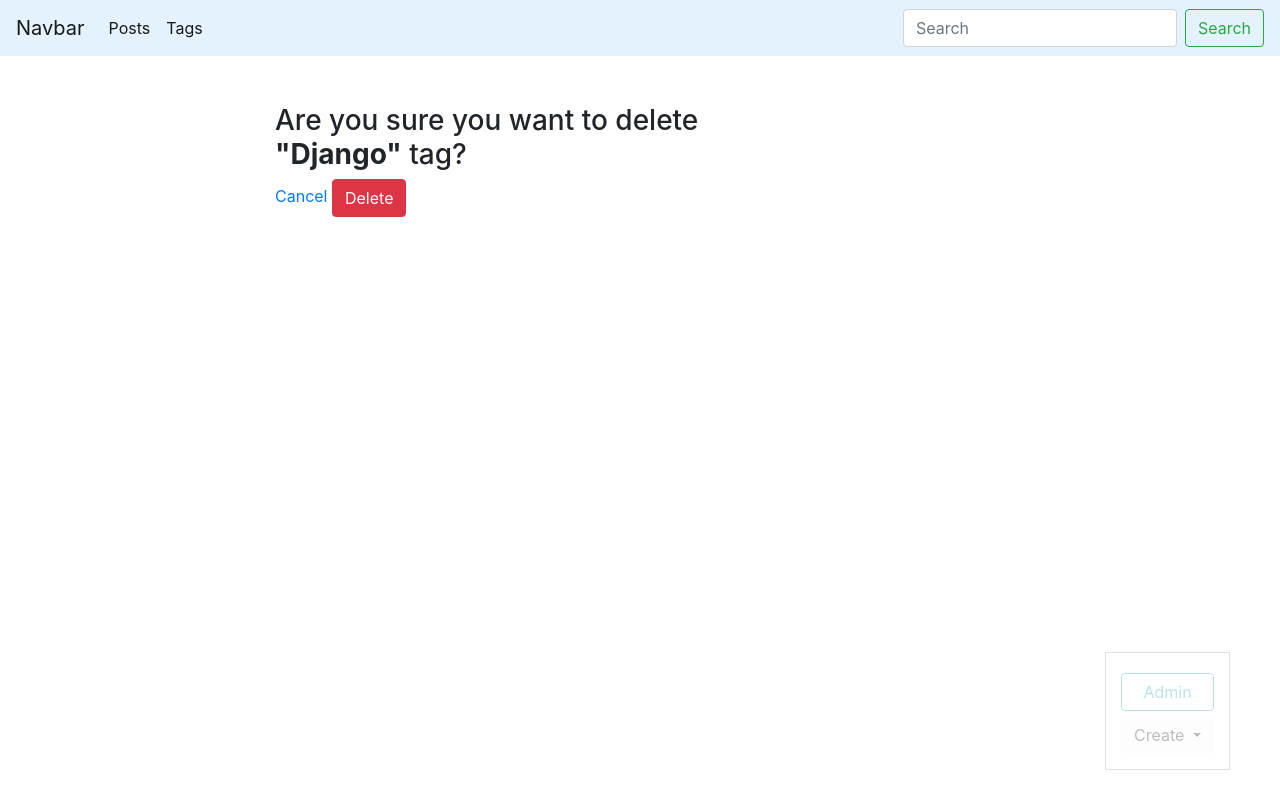
After one commit to Arkkav/blogengine, a Django app: a page that uses templates/base.html in a window 1280 px wide. The commit adds this page. Run offline with Django 3.2, Linux system fonts and the light colour scheme; a user stored in the database is signed in; data comes from the database, SQL or seed files in the repository; both versions use the stored data as it was after the commit; some libraries are stand-ins or nearby versions.

Commit message:
add objects edit, delele, simple search

```diff
--- a/blog/templates/blog/base_blog.html
+++ b/blog/templates/blog/base_blog.html
@@ -1 +1,18 @@
 {% extends 'base.html' %}
+
+{% block admin-panel %}
+    <div class="btn-group">
+        <button type="button" class="btn btn-light dropdown-toggle" data-toggle="dropdown" aria-haspopup="true"
+                aria-expanded="false">
+            Create
+        </button>
+        <div class="dropdown-menu">
+            <a class="dropdown-item" href="{% url 'post_create_url' %}">Post</a>
+            <a class="dropdown-item" href="{% url 'tag_create_url' %}">Tag</a>
+        </div>
+    </div>
+
+    <a href="{{ admin_object.get_update_url }}" class="btn btn-light edit" style="{% if detail %}display: block;{% endif %}">Edit</a>  <!--if we are on tag/post detail pages-->
+    <a href="{{ admin_object.get_delete_url }}" class="btn btn-danger delete" style="{% if detail %}display: block;{% endif %}">Delete</a>
+
+{% endblock %}
--- a/blog/templates/blog/index.html
+++ b/blog/templates/blog/index.html
@@ -10,7 +10,7 @@
 
 {% block content %}
     <h1 class="mb-5">Posts:</h1>
-    {% for post in posts %}
+    {% for post in page_object.object_list %}
         {% include 'blog/includes/post_card_template.html' %}
     {% endfor %}
 {% endblock %}
--- a/blog/templates/blog/post_detail.html
+++ b/blog/templates/blog/post_detail.html
@@ -1,7 +1,7 @@
 {% extends 'blog/base_blog.html' %}
 
 {% block title %}
-    {{ post.title }} - {{ blog.super }}
+    {{ post.title }} - {{ block.super }}
 {% endblock %}
 
 {% block content %}
--- /dev/null
+++ b/blog/templates/blog/tag_delete.html
@@ -0,0 +1,17 @@
+{% extends 'blog/base_blog.html' %}
+
+{% block title %}
+    Delete tag "{{ tag.title|title }}" - {{ block.super }}
+{% endblock %}
+
+{% block content %}
+    <form action="{{ tag.get_delete_url }}" method="post">
+        {% csrf_token %}
+
+        <h3>Are you sure you want to delete <b>"{{ tag.title|title }}"</b> tag?</h3>
+        <a href="{{ tag.get_absolute_url }}">Cancel</a>
+        <button type="submit" name="button" class="btn btn-danger">Delete</button>
+
+    </form>
+
+{% endblock %}
--- a/blog/templates/blog/tag_detail.html
+++ b/blog/templates/blog/tag_detail.html
@@ -1,7 +1,7 @@
 {% extends 'blog/base_blog.html' %}
 
 {% block title %}
-    {{ tag.title }} - {{ blog.super }}   <!--call parents' block-->
+    {{ tag.title }} - {{ block.super }}   <!--call parents' block-->
 {% endblock %}
 
 {% block content %}
--- a/blog/templates/blog/tags_list.html
+++ b/blog/templates/blog/tags_list.html
@@ -2,7 +2,7 @@
 
 
 {% block title %}
-    Tags list - {{ blog.super }}
+    Tags list - {{ block.super }}
 {% endblock %}
 
 {% block content %}
--- a/blog/urls.py
+++ b/blog/urls.py
@@ -7,8 +7,10 @@
     path('post/create/', PostCreate.as_view(), name='post_create_url'),
     path('post/<str:slug>/', PostDetail.as_view(), name='post_detail_url'),
     path('post/<str:slug>/update/', PostUpdate.as_view(), name='post_update_url'),
+    path('post/<str:slug>/delete/', PostDelete.as_view(), name='post_delete_url'),
     path('tags', tags_list, name='tags_list_url'),
     path('tag/create/', TagCreate.as_view(), name='tag_create_url'),
     path('tag/<str:slug>/', TagDetail.as_view(), name='tag_detail_url'),
     path('tag/<str:slug>/update/', TagUpdate.as_view(), name='tag_update_url'),
+    path('tag/<str:slug>/delete/', TagDelete.as_view(), name='tag_delete_url'),
 ]
--- a/blog/views.py
+++ b/blog/views.py
@@ -1,13 +1,41 @@
 from django.shortcuts import render, redirect
 from .models import Post, Tag
 from django.views.generic import View
-from .utils import ObjectDetailMixin, ObjCreateMixin, ObjectUpdateMixin
+from .utils import *
 from .forms import TagForm, PostForm
+from django.contrib.auth.mixins import LoginRequiredMixin  # mixin for CBV and decorator for functions
+from django.core.paginator import Paginator
+from django.db.models import Q  # with it we can put OR operand in our search filter
 
 
 def post_list(request):
-    posts = Post.objects.all()
-    return render(request, 'blog/index.html', context={'posts': posts})  # by default searches in templates directory
+    search_query = request.GET.get('search', '')
+    if search_query:
+        posts = Post.objects.filter(Q(title__icontains=search_query) | Q(body__icontains=search_query))  # 'i' in 'icontains' mean letter case independent search
+    else:
+        posts = Post.objects.all()
+
+    paginator = Paginator(posts, 10)
+    page_number = request.GET.get('page', 1)
+    page = paginator.get_page(page_number)
+    is_paginated = page.has_other_pages()
+    if page.has_previous():
+        prev_url = '?page={}'.format(page.previous_page_number())
+    else:
+        prev_url = ''
+
+    if page.has_next():
+        next_url = '?page={}'.format(page.next_page_number())
+    else:
+        next_url = ''
+
+    context = {
+        'page_object': page,
+        'is_paginated': is_paginated,
+        'next_url': next_url,
+        'prev_url': prev_url,
+    }
+    return render(request, 'blog/index.html', context=context)  # by default searches in templates directory
 
 
 class PostDetail(ObjectDetailMixin, View):
@@ -15,15 +43,24 @@
     template = 'blog/post_detail.html'
 
 
-class PostCreate(ObjCreateMixin, View):
+class PostCreate(LoginRequiredMixin, ObjCreateMixin, View):
     form_model = PostForm
     template = 'blog/post_create.html'
+    raise_exception = True  # we can also redirect a user to the login page
 
 
-class PostUpdate(ObjectUpdateMixin, View):
+class PostUpdate(LoginRequiredMixin, ObjectUpdateMixin, View):
     model = Post
     model_form = PostForm
     template = 'blog/post_update.html'
+    raise_exception = True
+
+
+class PostDelete(LoginRequiredMixin, ObjectDeleteMixin, View):
+    model = Post
+    redirect_url = 'posts_list_url'
+    template = 'blog/post_delete.html'
+    raise_exception = True
 
 
 class TagDetail(ObjectDetailMixin, View):
@@ -31,15 +68,24 @@
     template = 'blog/tag_detail.html'
 
 
-class TagCreate(ObjCreateMixin, View):
+class TagCreate(LoginRequiredMixin, ObjCreateMixin, View):
     form_model = TagForm
     template = 'blog/tag_create.html'
+    raise_exception = True
 
 
-class TagUpdate(ObjectUpdateMixin, View):
+class TagUpdate(LoginRequiredMixin, ObjectUpdateMixin, View):
     model = Tag
     model_form = TagForm
     template = 'blog/tag_update.html'
+    raise_exception = True
+
+
+class TagDelete(LoginRequiredMixin, ObjectDeleteMixin, View):
+    model = Tag
+    redirect_url = 'tags_list_url'
+    template = 'blog/tag_delete.html'
+    raise_exception = True
 
 
 def tags_list(request):
--- a/blogengine/settings.py
+++ b/blogengine/settings.py
@@ -37,7 +37,7 @@
     'django.contrib.sessions',
     'django.contrib.messages',
     'django.contrib.staticfiles',
-    'blog',
+    'blog',  # add our app
 ]
 
 MIDDLEWARE = [
@@ -121,3 +121,6 @@
 # https://docs.djangoproject.com/en/3.0/howto/static-files/
 
 STATIC_URL = '/static/'
+STATICFILES_DIRS = [
+    os.path.join(BASE_DIR, 'static'),  # add our custom CSS
+]
--- a/blogengine/urls.py
+++ b/blogengine/urls.py
@@ -16,8 +16,10 @@
 from django.contrib import admin
 from django.urls import path
 from django.urls import include
+from .views import redirect_blog
 
 urlpatterns = [
+    path('', redirect_blog),
     path('admin/', admin.site.urls),
     path('blog/', include('blog.urls')),
 ]
--- /dev/null
+++ b/requirements.txt
@@ -0,0 +1,5 @@
+asgiref==3.2.7
+Django==3.0.6
+pkg-resources==0.0.0
+pytz==2020.1
+sqlparse==0.3.1
--- /dev/null
+++ b/static/css/styles.css
@@ -0,0 +1,23 @@
+.admin-panel {
+    border: 1px solid #999;
+    border-radiud: 2px;
+    position: fixed;
+    right: 50px;
+    bottom: 30px;
+    opacity: 0.3;
+    padding: 15px;
+
+}
+
+.admin-panel:hover {
+    opacity: 1;
+}
+
+.admin-panel a {
+    display: block;
+    margin: 5px 0;
+}
+
+a.edit, a.delete {
+    display: none;
+}
--- a/templates/base.html
+++ b/templates/base.html
@@ -1,8 +1,14 @@
+{% load static %}   <!--django command-->
 <!DOCTYPE html>
 <html lang="en">
 <head>
     <meta charset="UTF-8">
+    <!--Bootstrap JS-->
+    <script src="https://code.jquery.com/jquery-3.4.1.slim.min.js" integrity="sha384-J6qa4849blE2+poT4WnyKhv5vZF5SrPo0iEjwBvKU7imGFAV0wwj1yYfoRSJoZ+n" crossorigin="anonymous"></script>
+    <script src="https://cdn.jsdelivr.net/npm/popper.js@1.16.0/dist/umd/popper.min.js" integrity="sha384-Q6E9RHvbIyZFJoft+2mJbHaEWldlvI9IOYy5n3zV9zzTtmI3UksdQRVvoxMfooAo" crossorigin="anonymous"></script>
+    <script src="https://stackpath.bootstrapcdn.com/bootstrap/4.4.1/js/bootstrap.min.js" integrity="sha384-wfSDF2E50Y2D1uUdj0O3uMBJnjuUD4Ih7YwaYd1iqfktj0Uod8GCExl3Og8ifwB6" crossorigin="anonymous"></script>
     <link rel="stylesheet" href="https://stackpath.bootstrapcdn.com/bootstrap/4.4.1/css/bootstrap.min.css" integrity="sha384-Vkoo8x4CGsO3+Hhxv8T/Q5PaXtkKtu6ug5TOeNV6gBiFeWPGFN9MuhOf23Q9Ifjh" crossorigin="anonymous">
+    <link rel="stylesheet" href="{% static 'css/styles.css' %}">  <!--set path to our custom CSS-->
     <title>
         {% block title %}
             Blog Engine
@@ -23,30 +29,67 @@
                 <li class="nav-item active">
                     <a class="nav-link" href="{% url 'posts_list_url' %}">Posts</a>   <!--not simply "blog/", it's a bad practise-->
                 </li>
-                <li class="nav-item">
+                <li class="nav-item active">
                     <a class="nav-link" href="{% url 'tags_list_url' %}">Tags</a>
                 </li>
 
-                <li class="nav-item">
+<!--                <li class="nav-item">
                     <a class="nav-link disabled" href="#" tabindex="-1" aria-disabled="true">Disabled</a>
-                </li>
+                </li>-->
             </ul>
-            <form class="form-inline my-2 my-lg-0">
-                <input class="form-control mr-sm-2" type="search" placeholder="Search" aria-label="Search">
+            <form class="form-inline my-2 my-lg-0" action="{% url 'posts_list_url' %}">
+                <input class="form-control mr-sm-2" type="search" placeholder="Search" aria-label="Search" name="search">  <!--name="search" is for presence in request object-->
                 <button class="btn btn-outline-success my-2 my-sm-0" type="submit">Search</button>
             </form>
         </div>
     </nav>
 
-    <div class="container mt-5" >
+    <div class="container mt-5">
         <div class="row">
             <div class="col-6 offset-md-2">
                 {% block content %}
-                    Blog Engine
+                Blog Engine
                 {% endblock %}
+
+                {% if is_paginated %}
+                    <nav aria-label="...">
+                        <ul class="pagination">
+                            <li class="page-item {% if not prev_url %} disabled {% endif %}">
+                                <a class="page-link" href="{{ prev_url }}" tabindex="-1" aria-disabled="true">Previous</a>
+                            </li>
+
+                            {% for n in page_object.paginator.page_range %}
+                                {% if page_object.number == n %}
+                                    <li class="page-item active" aria-current="page">
+                                        <a class="page-link" href="?page={{ n }}">{{ n }} <span class="sr-only">(current)</span></a>
+                                    </li>
+                                {% elif n > page_object.number|add:-3 and n < page_object.number|add:3 %}
+                                    <li class="page-item">
+                                        <a class="page-link" href="?page={{ n }}">{{ n }}</a>
+                                    </li>
+                                {% endif %}
+                            {% endfor %}
+
+                            <li class="page-item {% if not next_url %} disabled {% endif %}">
+                                <a class="page-link" href="{{ next_url }}">Next</a>
+                            </li>
+                        </ul>
+                    </nav>
+                {% endif %}
+
             </div>
         </div>
     </div>
 
+    {% if request.user.is_authenticated and request.user.is_staff %}  <!--display admin panel only for staff-->
+        <div class="admin-panel align-items-center">
+            <a href="/admin" class="btn btn-outline-info">Admin</a>
+            {% block admin-panel %}{% endblock%}
+        </div>
+    {% endif %}
+
+
+
+
 </body>
 </html>
```
Also changed, not shown: blog/models.py (+12 -0 lines), blog/templates/blog/post_delete.html (added, +17 -0 lines), blog/utils.py (+19 -2 lines), blogengine/views.py (+7 -1 lines), README.md, db.sqlite3.
